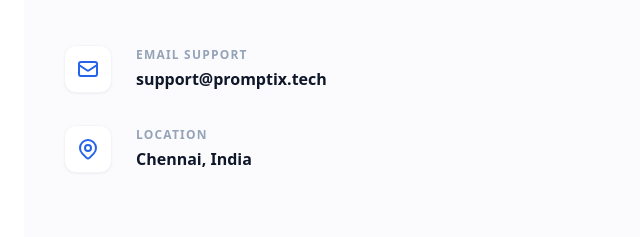
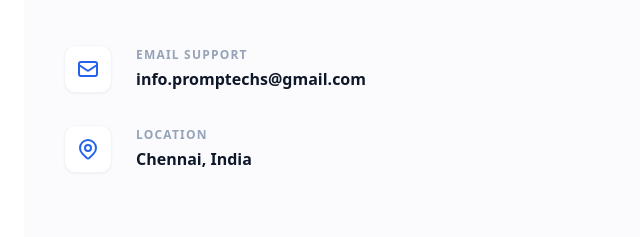
Before and after one commit to 2kamalesh0809-ship-it/Tofee_Pay-, a website: page frontend/index.html in a window 1280 px wide. Shown: the part 2305-2542 px from the top of the page, 0-640 px from the left. Drawn offline with nearby package versions, Linux system fonts and the light colour scheme.

Commit message:
Update landing page contact email and complete Razorpay readiness audit

```diff
--- a/frontend/index.html
+++ b/frontend/index.html
@@ -265,7 +265,7 @@
                         <div>
                             <div class="text-xs font-black uppercase tracking-widest text-slate-400 mb-1">Email Support
                             </div>
-                            <div class="text-slate-900 font-bold">support@promptix.tech</div>
+                            <div class="text-slate-900 font-bold">info.promptechs@gmail.com</div>
                         </div>
                     </div>
                     <div class="flex items-center">
```
